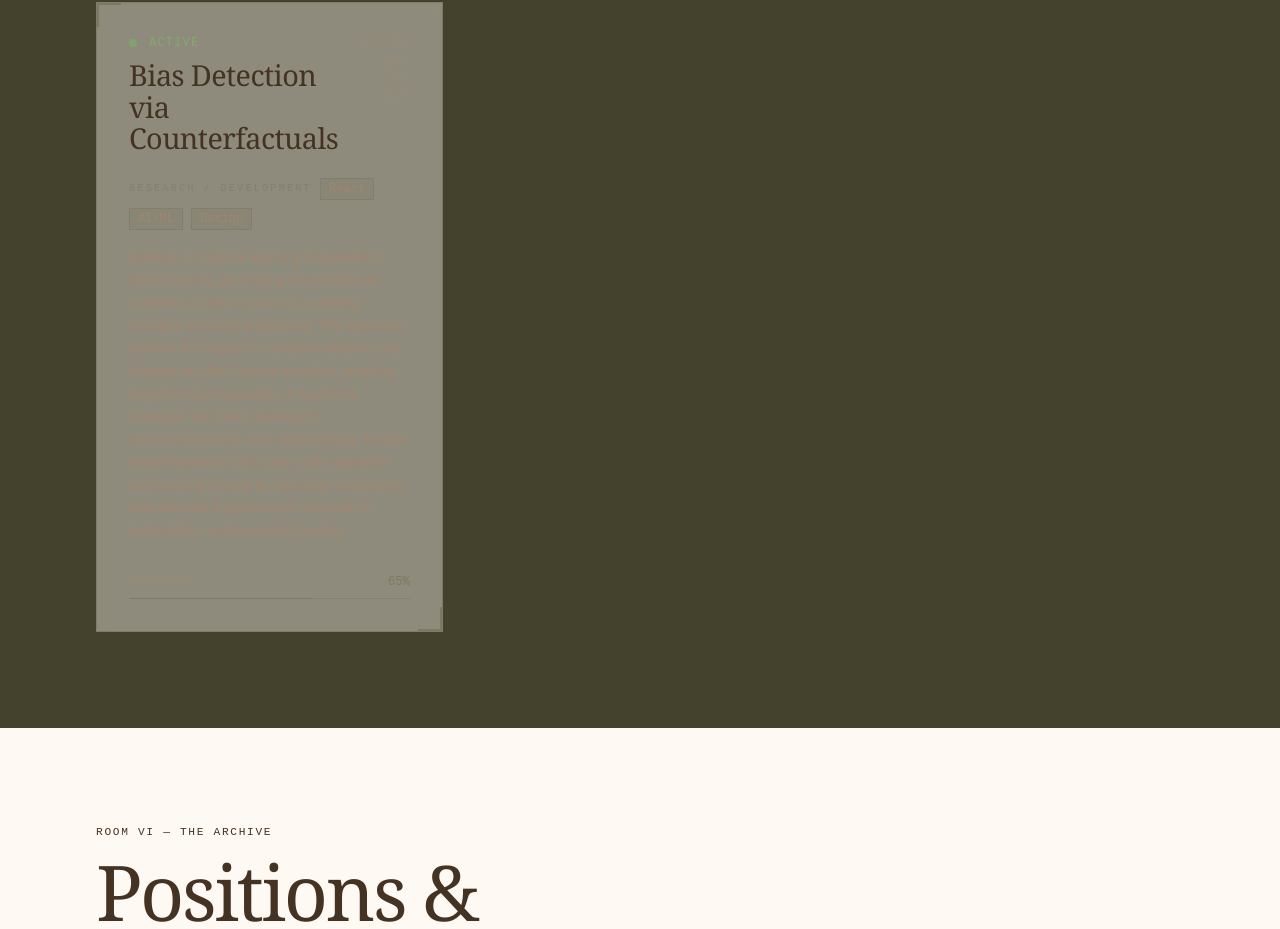
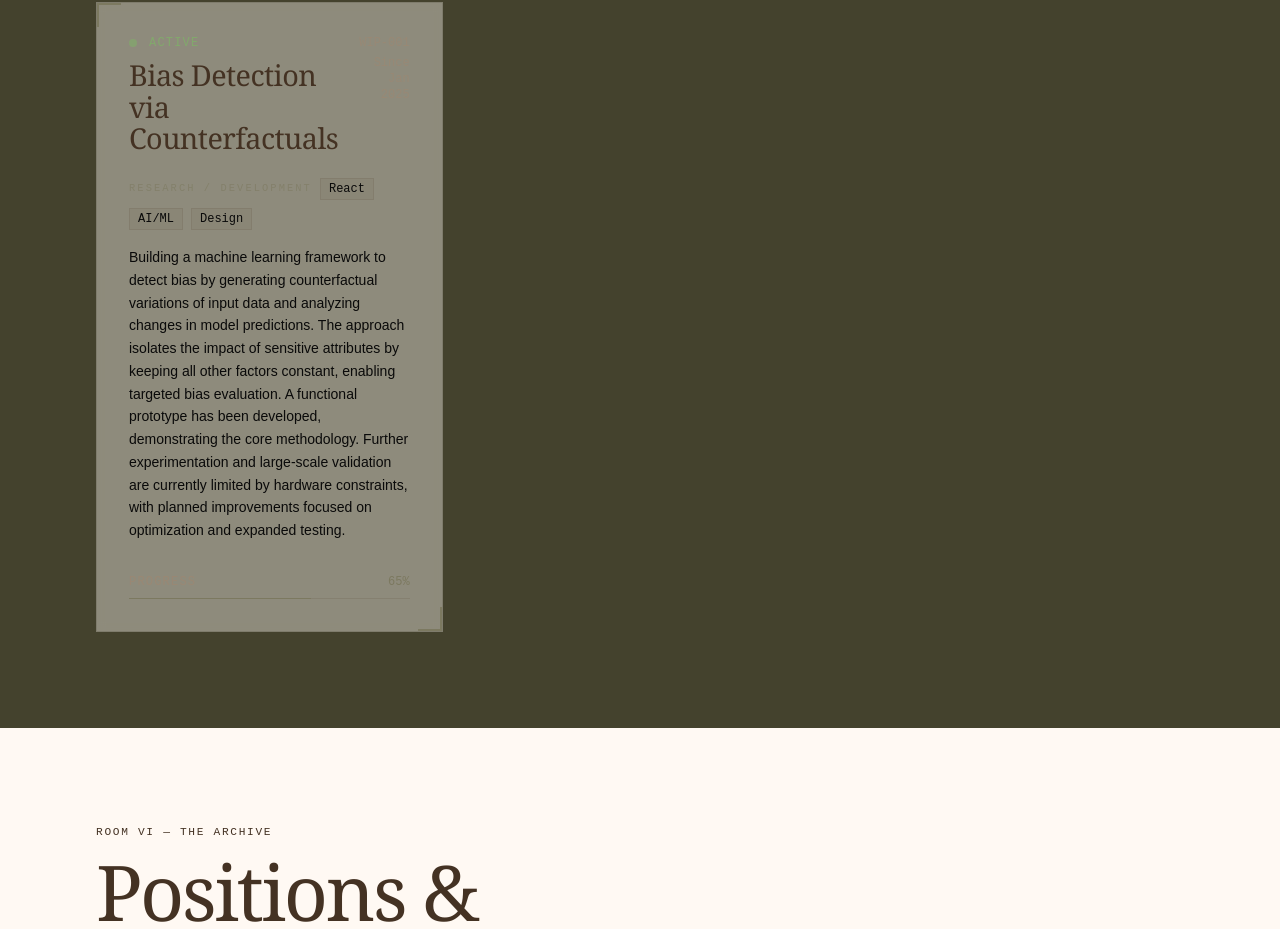
Before and after one commit to 5-07/portfolio, a Next.js app: page / in a window 1280 px wide. Shown: the part 6895-7824 px from the top of the page. Built offline with nearby package versions, Linux system fonts and the light colour scheme.

Commit message:
Update Ongoing.tsx

```diff
--- a/components/Ongoing.tsx
+++ b/components/Ongoing.tsx
@@ -97,7 +97,7 @@ function OngoingCard({ item, index }: { item: typeof ONGOING[0]; index: number }
             className="font-mono text-xs px-2 py-0.5"
             style={{
               background: 'rgba(68,50,35,0.06)',
-              color: 'var(--weathered)',
+              color: 'var(--black)',
               border: '1px solid rgba(68,50,35,0.1)',
             }}
           >
@@ -107,7 +107,7 @@ function OngoingCard({ item, index }: { item: typeof ONGOING[0]; index: number }
       </div>
 
       {/* Description */}
-      <p className="font-sans text-sm leading-relaxed mb-8" style={{ color: 'var(--weathered)' }}>
+      <p className="font-sans text-sm leading-relaxed mb-8" style={{ color: 'var(--black)' }}>
         {item.description}
       </p>
 
```
